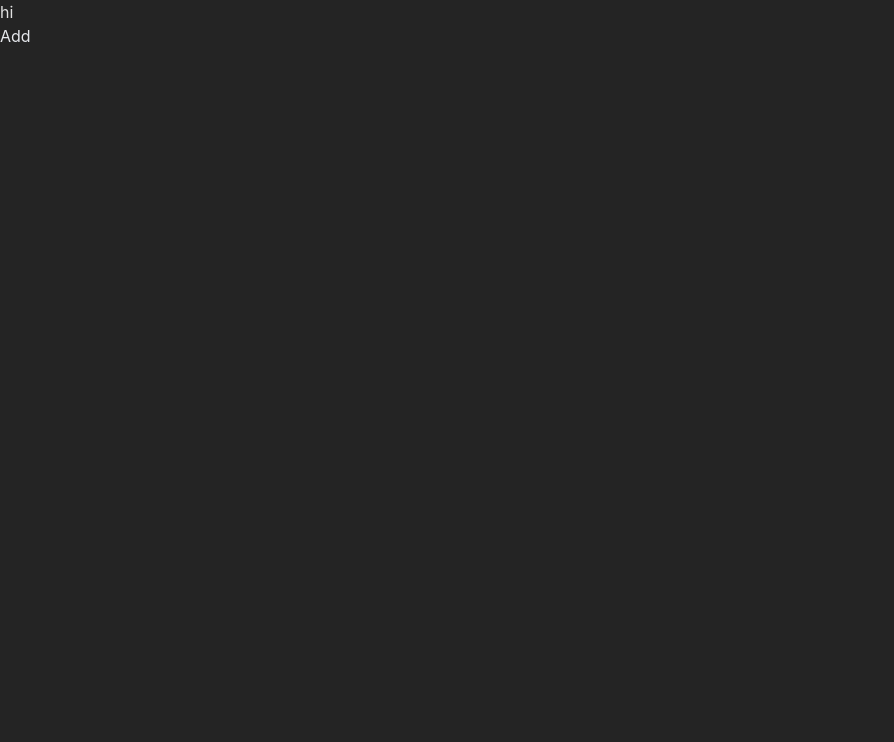
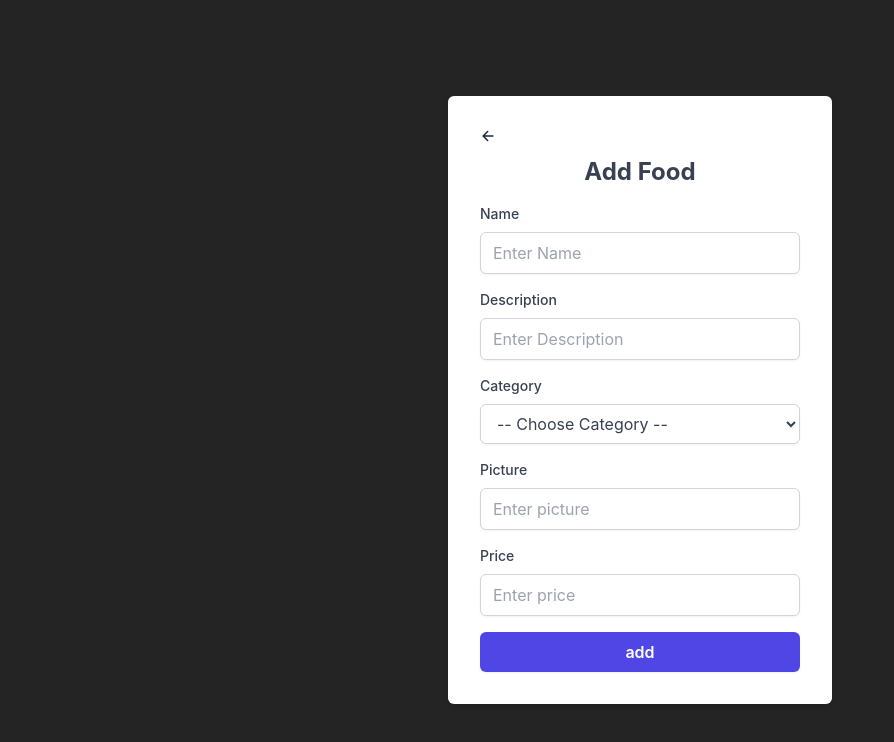
Before and after one commit to AbduRazaq-23/MERN-goFood, a React (Vite) app in the folder frontend/goFood/: page /addfood in a window 1280 px wide. Shown: the top 742 px of the page, without its empty margins (0-894 px from the left). Built offline with nearby package versions, Linux system fonts and the light colour scheme.

Commit message:
food add functionality added

```diff
--- a/frontend/goFood/src/screens/AddFoodForm.jsx
+++ b/frontend/goFood/src/screens/AddFoodForm.jsx
@@ -1,16 +1,154 @@
-import React from "react";
+import React, { useState } from "react";
+import { Link } from "react-router-dom";
+import axios from "axios";
+import { useNavigate } from "react-router-dom";
+import { IoArrowBack } from "react-icons/io5";
 
-const AddFoodForm = () => {
+const AddFormForm = () => {
+  const navigate = useNavigate();
+
+  const [formData, setFormData] = useState({
+    foodName: "",
+    description: "",
+    category: "",
+    picture: "",
+    price: "",
+  });
+
+  const handleChange = (e) => {
+    const { name, value } = e.target;
+    setFormData({
+      ...formData,
+      [name]: value,
+    });
+  };
+
+  const handleSubmit = async (e) => {
+    e.preventDefault();
+    const response = await axios.post(
+      "http://localhost:8000/api/v1/foods/postfood",
+      formData
+    );
+
+    console.log(response.data);
+
+    setFormData("");
+    navigate("/dashboard");
+  };
+
   return (
-    <div>
-      <form>
-        <h1>hi</h1>
-        <button className="text-gray-200" type="submit">
-          Add
-        </button>
-      </form>
+    <div className="h-screen flex items-center">
+      <div className="w-full md:w-[30%] mx-auto   p-8 my-auto bg-white shadow-md rounded-md">
+        <Link to={"/dashboard"}>
+          <IoArrowBack className="text-gray-800 mb-3" />
+        </Link>
+        <h2 className="text-2xl text-gray-700 text-center font-bold mb-4">
+          Add Food
+        </h2>
+        <form onSubmit={handleSubmit}>
+          <div className="mb-4">
+            <label
+              htmlFor="foodName"
+              className="block text-sm font-medium text-gray-700 mb-2"
+            >
+              Name
+            </label>
+            <input
+              type="text"
+              id="foodName"
+              name="foodName"
+              placeholder="Enter Name"
+              value={formData.foodName}
+              onChange={handleChange}
+              className="w-full px-3 py-2 border text-gray-700 border-gray-300 rounded-md shadow-sm focus:outline-none bg-white focus:ring-2 focus:ring-indigo-500"
+              required
+            />
+          </div>
+          <div className="mb-4">
+            <label
+              htmlFor="description"
+              className="block text-sm font-medium text-gray-700 mb-2"
+            >
+              Description
+            </label>
+            <input
+              type="text"
+              id="description"
+              name="description"
+              placeholder="Enter Description"
+              value={formData.description}
+              onChange={handleChange}
+              className="w-full px-3 py-2 border text-gray-700 border-gray-300 rounded-md shadow-sm focus:outline-none bg-white focus:ring-2 focus:ring-indigo-500"
+              required
+            />
+          </div>
+          <div className="mb-4">
+            <label
+              htmlFor="category"
+              className="block text-sm font-medium text-gray-700 mb-2"
+            >
+              Category
+            </label>
+            <select
+              id="category"
+              name="category"
+              value={formData.category}
+              onChange={handleChange}
+              className="w-full px-3 py-2 border text-gray-700 border-gray-300 rounded-md bg-white shadow-sm focus:outline-none focus:ring-2 focus:ring-indigo-500"
+              required
+            >
+              <option value="">-- Choose Category --</option>
+              <option value="appetizer">appetizer</option>
+              <option value="dessert">dessert</option>
+            </select>
+          </div>
+          <div className="mb-4">
+            <label
+              htmlFor="picture"
+              className="block text-sm font-medium text-gray-700 mb-2"
+            >
+              Picture
+            </label>
+            <input
+              type="text"
+              id="picture"
+              name="picture"
+              placeholder="Enter picture"
+              value={formData.picture}
+              onChange={handleChange}
+              className="w-full px-3 py-2 border text-gray-700 border-gray-300 rounded-md shadow-sm focus:outline-none bg-white focus:ring-2 focus:ring-indigo-500"
+              required
+            />
+          </div>
+          <div className="mb-4">
+            <label
+              htmlFor="price"
+              className="block text-sm font-medium text-gray-700 mb-2"
+            >
+              Price
+            </label>
+            <input
+              type="text"
+              id="price"
+              name="price"
+              placeholder="Enter price"
+              value={formData.price}
+              onChange={handleChange}
+              className="w-full px-3 py-2 border text-gray-700 border-gray-300 rounded-md shadow-sm focus:outline-none bg-white focus:ring-2 focus:ring-indigo-500"
+              required
+            />
+          </div>
+
+          <button
+            type="submit"
+            className="w-full px-4 py-2 bg-indigo-600 text-white font-semibold rounded-md shadow-sm hover:bg-indigo-700 focus:outline-none focus:ring-2 focus:ring-indigo-500"
+          >
+            add
+          </button>
+        </form>
+      </div>
     </div>
   );
 };
 
-export default AddFoodForm;
+export default AddFormForm;
--- a/frontend/goFood/src/screens/Dashboard.jsx
+++ b/frontend/goFood/src/screens/Dashboard.jsx
@@ -2,6 +2,7 @@ import React, { useState, useEffect } from "react";
 import Navbar from "../components/Navbar";
 import axios from "axios";
 import Card from "../components/AdminCard";
+import { Link } from "react-router-dom";
 
 const Dashboard = () => {
   const [allUser, setAllUser] = useState();
@@ -39,9 +40,11 @@ const Dashboard = () => {
       <div className="w-full max-w-7xl mx-auto p-4 mt-5">
         <div className="flex justify-between items-center bg-gray-600 p-4 rounded-md shadow-sm mb-6">
           <h2 className="text-xl font-semibold text-gray-200">Dashboard</h2>
-          <button className="bg-gray-700 text-gray-200 rounded-xl px-4 py-2 hover:bg-gray-800">
-            Add Food
-          </button>
+          <Link to={"/addfood"}>
+            <button className="bg-gray-700 text-gray-200 rounded-xl px-4 py-2 hover:bg-gray-800">
+              Add Food
+            </button>
+          </Link>
         </div>
         {/* @dec getalluser */}
         <div className="bg-gray-600  p-4 rounded-md shadow-sm mb-6">
```
